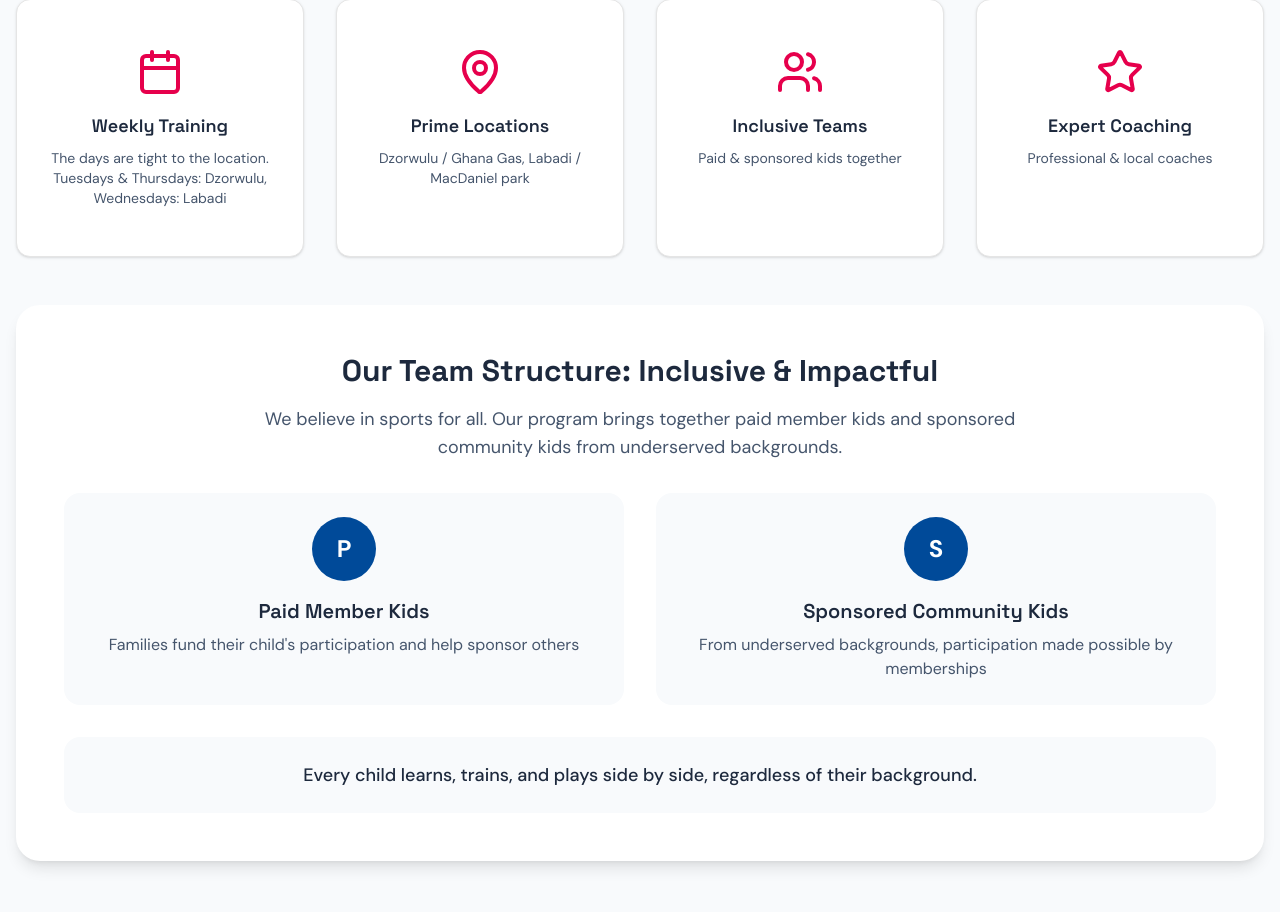
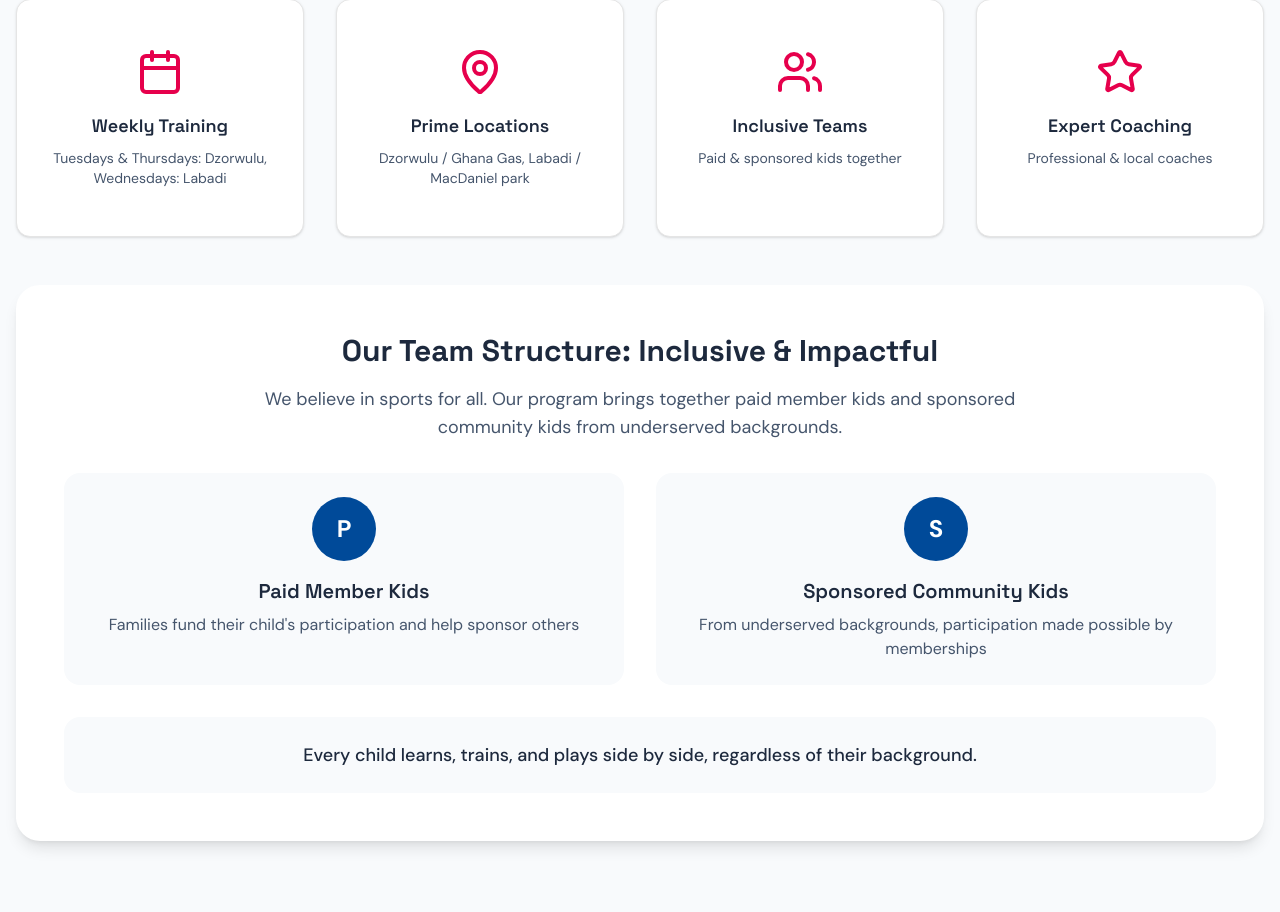
Before and after one commit to richard-mante/footbal-project, a Next.js app: page / in a window 1280 px wide. Shown: the part 2230-3142 px from the top of the page. Built offline with nearby package versions, Linux system fonts and the light colour scheme.

Commit message:
remove from training

```diff
--- a/components/program-highlights.tsx
+++ b/components/program-highlights.tsx
@@ -26,8 +26,7 @@ export function ProgramHighlights() {
                 Weekly Training
               </h3>
               <p className="text-slate-600 text-sm">
-                The days are tight to the location. Tuesdays & Thursdays:
-                Dzorwulu, Wednesdays: Labadi
+                Tuesdays & Thursdays: Dzorwulu, Wednesdays: Labadi
               </p>
             </CardContent>
           </Card>
```
